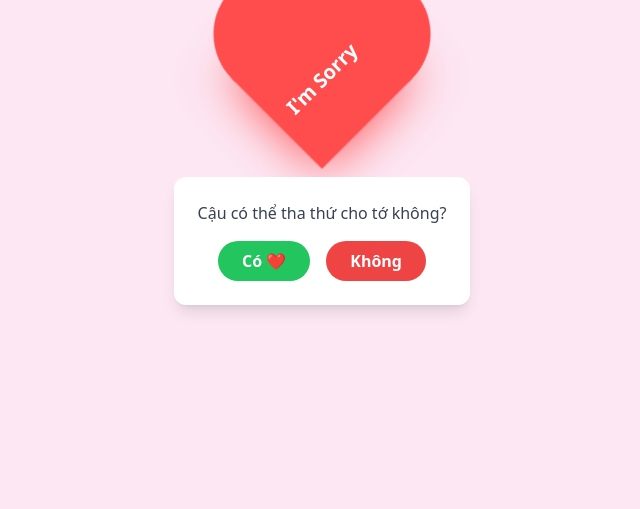
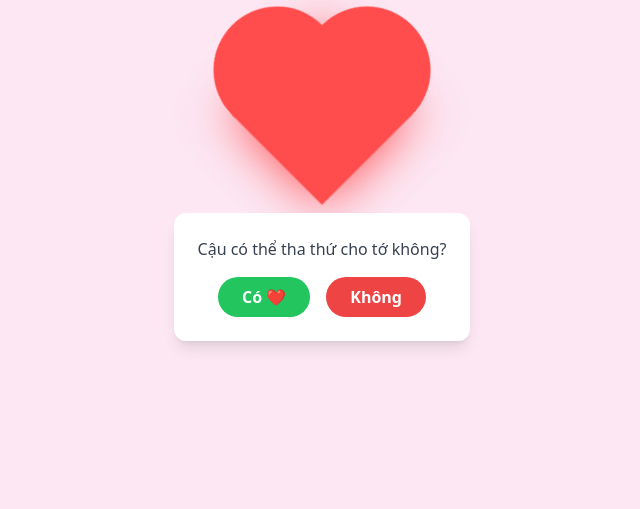
Before and after one commit to Thi2904/chuocloi, a plain HTML site: page index.html in a window 1280 px wide. Shown: the part 291-800 px from the top of the page, without its empty margins (318-958 px from the left). Drawn offline with nearby package versions, Linux system fonts and the light colour scheme.

Commit message:
Update index.html

```diff
--- a/index.html
+++ b/index.html
@@ -70,11 +70,11 @@
         <p class="text-lg text-pink-800">Tớ thật lòng xin lỗi vì đã làm cậu thất vọng </p>
     </div>
 
+    <br>
+    <br>
+    <br>
     <div class="relative mb-12">
         <div class="heart"></div>
-        <div class="message absolute inset-0 flex items-center justify-center">
-            <span class="text-white text-xl font-bold transform -rotate-45">I'm Sorry</span>
-        </div>
     </div>
 
     <div class="max-w-md bg-white rounded-xl shadow-lg p-6 text-center message">
```
